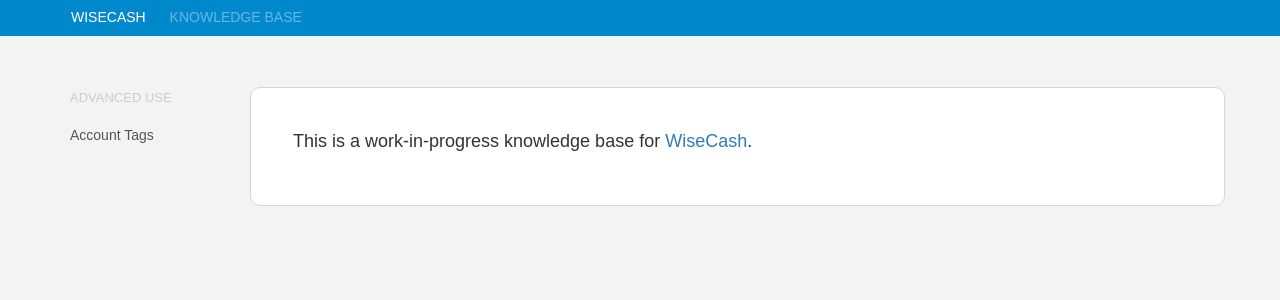
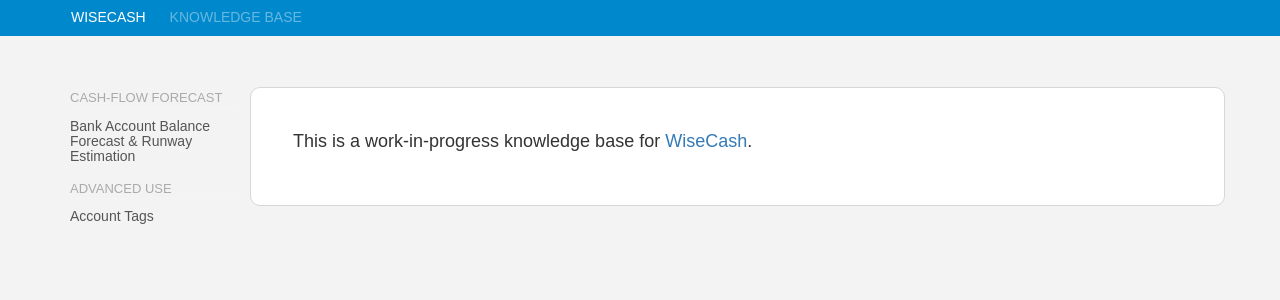
Before and after one commit to wisecash/wisecash-support, a Jekyll site: the page built from index.html, in a window 1280 px wide. Shown: the top 300 px of the page. Built offline with Jekyll 4.4.1, drawn with Linux system fonts in a browser that asks for light colours; nearby versions of some CDN libraries.

Commit message:
Tweak content and start adding a new page

```diff
--- a/_data/sections.yml
+++ b/_data/sections.yml
@@ -1,4 +1,2 @@
+- name: Cash-Flow Forecast
 - name: Advanced Use
-# - name: Introduction
-# - name: Usage
-# - name: Advanced Usage
--- /dev/null
+++ b/_posts/2000-01-01-bank-account-balance-forecast-and-runway-estimation.md
@@ -0,0 +1,7 @@
+---
+title: Bank Account Balance Forecast &amp; Runway Estimation
+section: Cash-Flow Forecast
+index: 0
+---
+
+This page is not ready yet.
--- a/css/site.scss
+++ b/css/site.scss
@@ -54,17 +54,18 @@
   }
 }
 
-.toc.sections:hover a {
-  color: lighten($navbarBackground, 10%);
+.toc.sections .pages li:hover a {
+  color: lighten($navbarBackground, 7%);
 }
 
 .toc.sections {
   padding-left: 0;
+  padding-bottom: 0;
   .section {
     text-transform: uppercase;
-    color: #ccc;
+    color: #aaa;
     font-size: 13px;
-    padding-bottom: 0.5em;
+    padding-bottom: 0em;
     display: inline-block;
   }
 }
@@ -123,6 +124,9 @@
   margin: 0;
   padding: 0;
   margin-bottom: 1em;
+  li {
+    line-height: 15px;
+  }
   a {
     display: block;
     margin: 0.25em 0em;
@@ -133,7 +137,6 @@
   }
   .active {
     color: $navbarBackground;
-    font-weight: 400;
   }
 }
 
```
